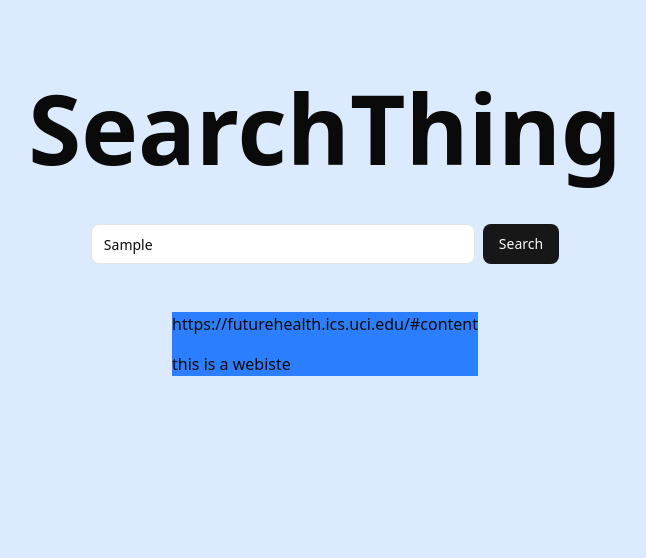
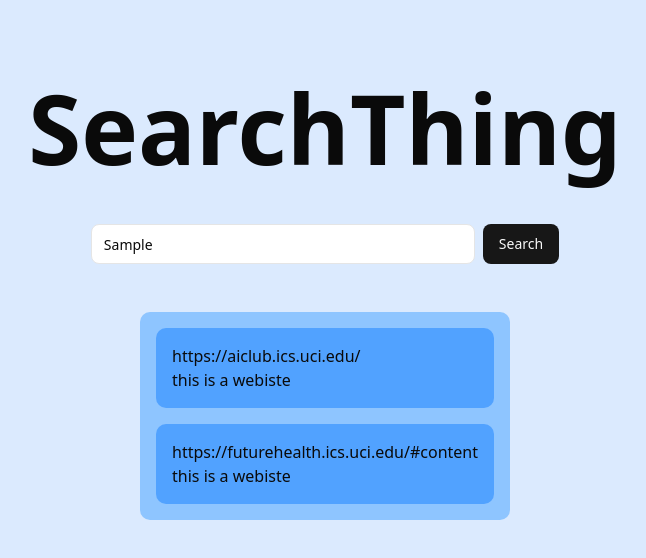
Before and after one commit to charlieweinberger/UCI-CS121-Search-Engine, a React (Vite) app in the folder client/: page / in a window 1280 px wide. Both pictures are taken after typing "Sample" into the empty fields and a click on the button "Search". Shown: the top 558 px of the page, without its empty margins (315-961 px from the left). Built offline with nearby package versions, Linux system fonts and the light colour scheme.

Commit message:
fixed and finished streaming of results one at a time, reorganized how webiste comopenents are rendered

```diff
--- a/client/src/App.tsx
+++ b/client/src/App.tsx
@@ -3,7 +3,7 @@ import { useState } from "react";
 import { Button } from "@/components/ui/button";
 import { Input } from "@/components/ui/input";
 
-import { GoogleGenerativeAI } from "@google/generative-ai";
+// import { GoogleGenerativeAI } from "@google/generative-ai";
 
 const fakeData: Website[] = [
   {
@@ -42,10 +42,25 @@ async function getAISummary(website: Website): Promise<Website> {
   return website;
 }
 
+function WebsiteComponent({ website }: { website: Website | undefined }) {
+  if (!website) return;
+  return (
+    <div className="p-4 bg-blue-400 rounded-lg">
+      <a>{website.url}</a>
+      <p>{website.summary}</p>
+    </div>
+  );
+}
+
 export default function App() {
 
-  const [ query, setQuery ] = useState("");
-  const [ websites, setWebsites ] = useState<Website[]>([]);
+  // const [ query, setQuery ] = useState("");
+
+  const [ website1, setWebsite1 ] = useState<Website>();
+  const [ website2, setWebsite2 ] = useState<Website>();
+  const [ website3, setWebsite3 ] = useState<Website>();
+  const [ website4, setWebsite4 ] = useState<Website>();
+  const [ website5, setWebsite5 ] = useState<Website>();
 
   const handleSearch = async () => {
     try {
@@ -70,10 +85,11 @@ export default function App() {
   };
 
   const summarizeWebsites = async (results: Website[]) => {
-    for (const result of results) {
-      const summarizedWebsite: Website = await getAISummary(result);
-      setWebsites([...websites, summarizedWebsite]);
-    }
+    setWebsite1(await getAISummary(results[0]));
+    setWebsite2(await getAISummary(results[1]));
+    setWebsite3(await getAISummary(results[2]));
+    setWebsite4(await getAISummary(results[3]));
+    setWebsite5(await getAISummary(results[4]));
   };
 
   return (
@@ -86,7 +102,7 @@ export default function App() {
           id="search-query"
           type="text"
           placeholder="Input search query here"
-          onChange={(e) => setQuery(e.target.value)}
+          // onChange={(e) => setQuery(e.target.value)}
           className="w-96 bg-white"
           required
         />
@@ -94,13 +110,12 @@ export default function App() {
           Search
         </Button>
       </div>
-      <div className="flex flex-col gap-4 bg-blue-300">
-        {websites.map((website: Website) => (
-          <div key={website.url} className="flex flex-col gap-4 bg-blue-500">
-            <p>{website.url}</p>
-            <p>{website.summary}</p>
-          </div>
-        ))}
+      <div className="flex flex-col gap-4 bg-blue-300 p-4 rounded-lg">
+        <WebsiteComponent website={website1} />
+        <WebsiteComponent website={website2} />
+        <WebsiteComponent website={website3} />
+        <WebsiteComponent website={website4} />
+        <WebsiteComponent website={website5} />
       </div>
     </div>
   );
```
